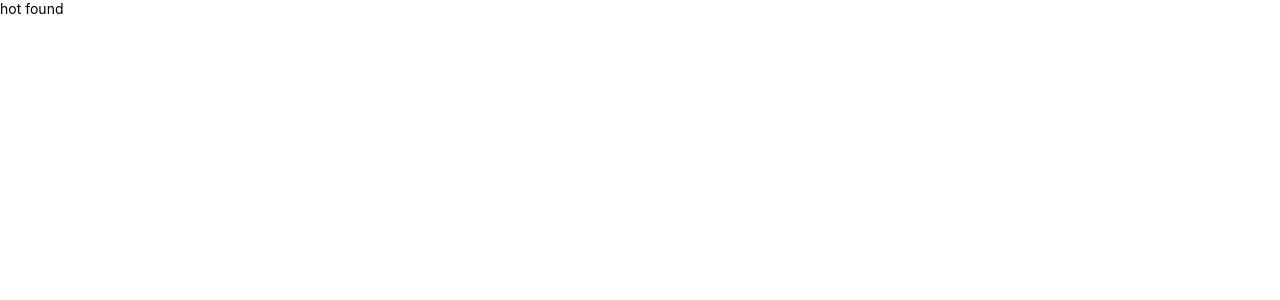
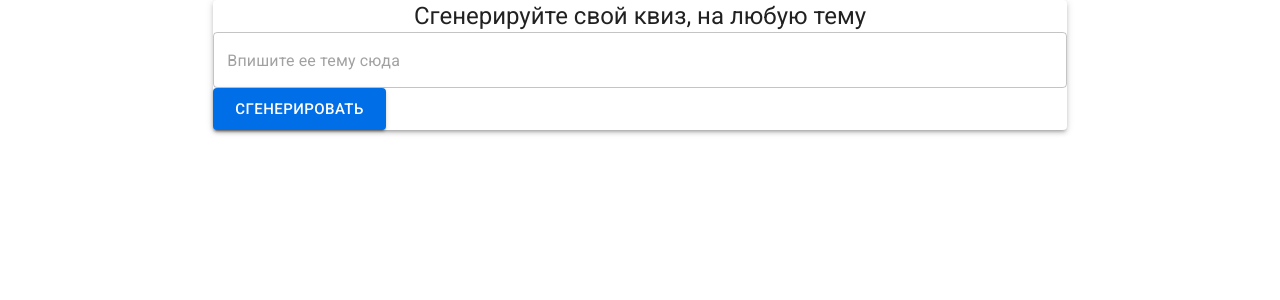
Before and after one commit to MaximKudriavtsev/the-byte-club, a React app: page /generate-quiz in a window 1280 px wide. Shown: the top 300 px of the page. Built offline with nearby package versions, Linux system fonts and the light colour scheme.

Commit message:
add generate-quiz page

```diff
--- a/src/index.tsx
+++ b/src/index.tsx
@@ -12,6 +12,7 @@ import { PageContextProvider, usePageContext } from './store/context/page-contex
 import { QuizList } from './pages/quiz-list';
 import { RatingTable } from './pages/rating-table';
 import { CreateQuiz } from './pages/create-quiz';
+import { GenerateQuiz } from './pages/generate-quiz';
 
 import './index.scss';
 import { Room } from './pages/room';
@@ -49,6 +50,7 @@ const App = () => {
           <Route path='/room' element={<Room />} />
           <Route path='/rating' element={<RatingTable />} />
           <Route path='/create-quiz' element={<CreateQuiz />} />
+          <Route path='/generate-quiz' element={<GenerateQuiz />} />
           <Route path='*' element={<div>hot found</div>} />
         </Routes>
       </PageContextProvider>
--- /dev/null
+++ b/src/pages/generate-quiz.scss
@@ -0,0 +1,18 @@
+@import '/src/media.scss';
+.generate-quiz {
+  margin-top: 10px;
+  padding: 15px;
+
+  &-title{
+    margin-bottom: 10px;
+  }
+
+  &-input{
+    margin-bottom: 10px;
+  }
+
+  &-button-wrapper{
+    display: block;
+    text-align: center;
+  }
+}
--- /dev/null
+++ b/src/pages/generate-quiz.tsx
@@ -0,0 +1,52 @@
+import React, {useState} from 'react';
+
+import Paper from '@mui/material/Paper';
+import {TextField, Typography} from "@mui/material";
+import Button from "@mui/material/Button";
+
+import { Layout } from '../components/layout';
+
+import './generate-quiz.scss';
+
+export const GenerateQuiz = () => {
+  const [quizTextToGenerate, setQuizTextToGenerate] = useState('');
+
+  const generateCustomQuiz = () => {
+    console.log('quizTextToGenerate: ', quizTextToGenerate);
+  };
+
+  return (
+    <Layout>
+        <Paper elevation={3} className='generate-quiz'>
+          <div className="generate-quiz-title">
+            <Typography variant='h5' component='h5' align='center'>
+              Сгенерируйте свой квиз, на любую тему
+            </Typography>
+          </div>
+
+          <div className="generate-quiz-input">
+            <TextField
+              fullWidth
+              placeholder='Впишите ее тему сюда'
+              variant='outlined'
+              value={quizTextToGenerate}
+              onChange={e => {
+                setQuizTextToGenerate(e.target.value);
+              }}
+            />
+          </div>
+
+          <div className="generate-quiz-button-wrapper">
+            <Button
+              variant='contained'
+              onClick={() => generateCustomQuiz()}
+              size='large'
+              className='generate-quiz-button'
+            >
+              Сгенерировать
+            </Button>
+          </div>
+        </Paper>
+    </Layout>
+  );
+};
```
